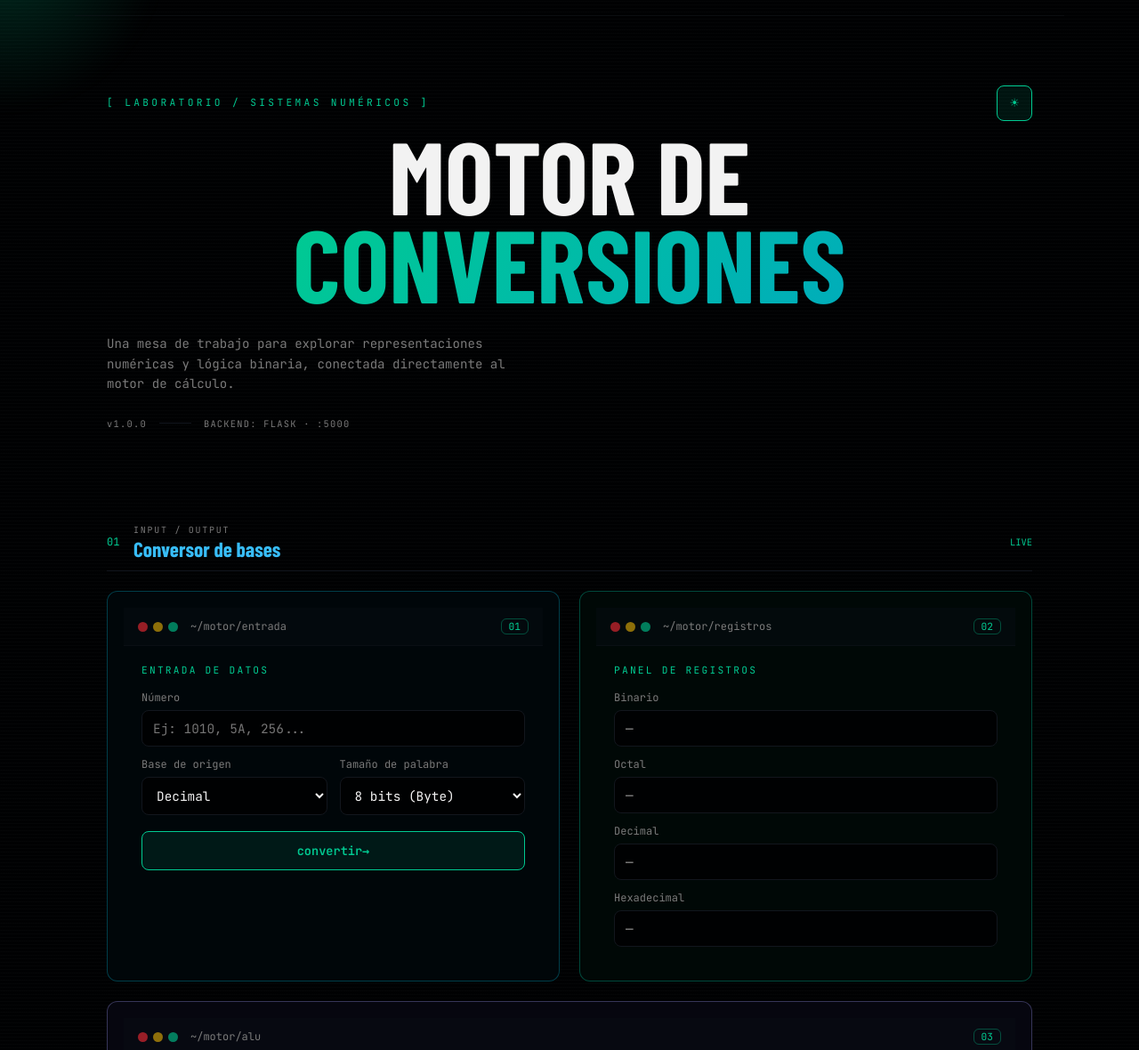
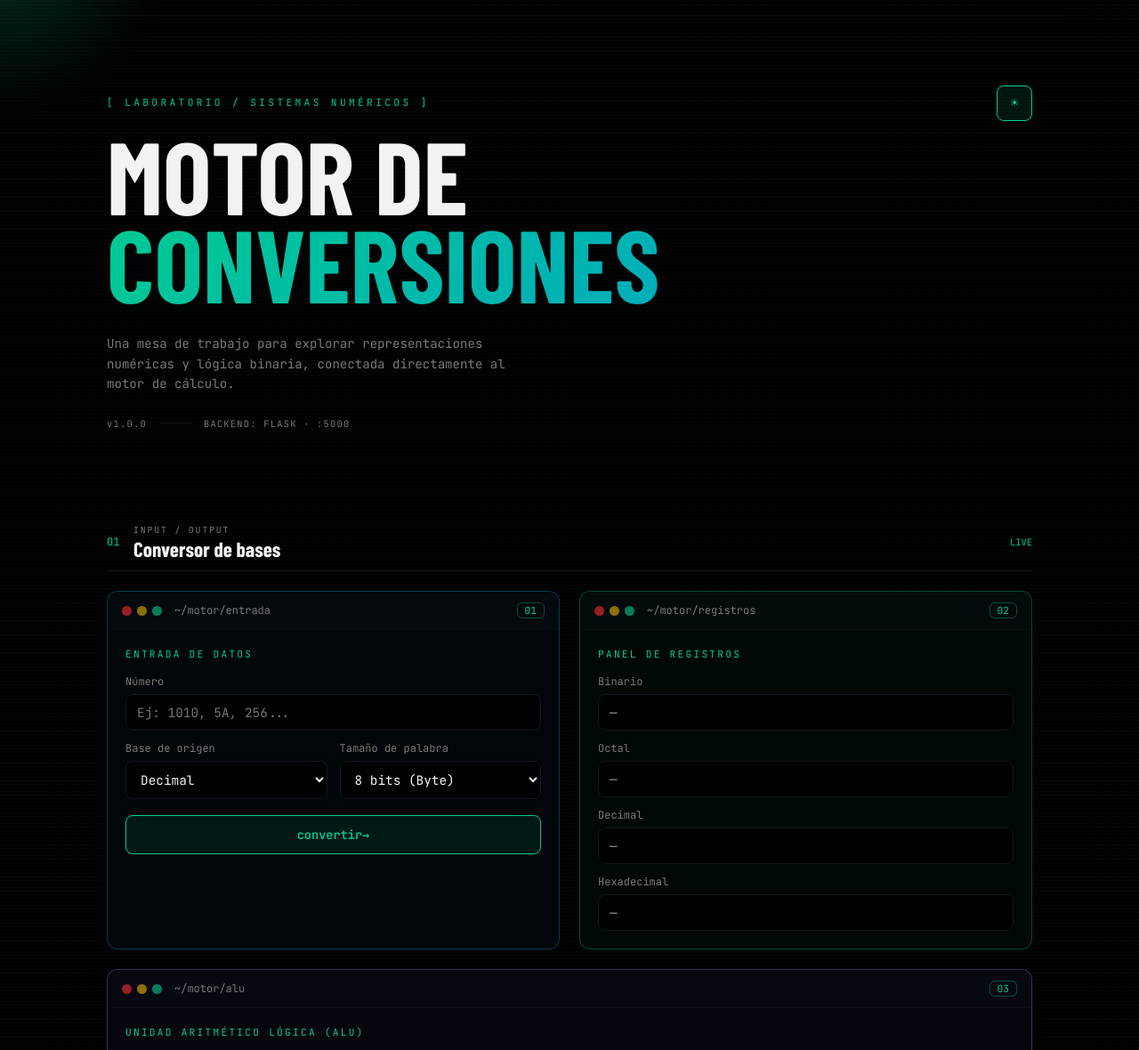
Before and after one commit to NoName-IA/motor_conversion_bases_vercel, a plain HTML site: page public/index.html in a window 1280 px wide. Shown: the part 59-1239 px from the top of the page at 89% size. Drawn offline with nearby package versions, Linux system fonts and the light colour scheme; a web font is replaced by a local one.

Commit message:
Enhance CSS styles for page header and workbench heading for improved readability

```diff
--- a/public/style.css
+++ b/public/style.css
@@ -117,7 +117,7 @@ body { max-width: none; padding: 0; background: var(--background); color: var(--
 .theme-toggle { position: absolute; top: 0; right: 0; width: 40px; height: 40px; margin: 0; padding: 8px; }
 .theme-icon { font-size: 1rem; line-height: 1; } .theme-label { display: none; }
 .eyebrow { font-size: 0.7rem; text-transform: uppercase; letter-spacing: 0.3em; color: var(--primary); margin: 0 0 25px; }
-.page-header h1 { font-family: var(--font-display); font-size: clamp(4.4rem, 10vw, 7.2rem); line-height: 0.86; margin: 0 0 30px; font-weight: 800; }
+.page-header h1 { font-family: var(--font-display); font-size: clamp(4.4rem, 10vw, 7.2rem); line-height: 0.86; margin: 0 0 30px; font-weight: 800; text-align: left; }
 .typing-title { display: inline-block; overflow: hidden; max-width: 0; vertical-align: bottom; white-space: nowrap; animation: typing-title 1.4s steps(12, end) 0.35s forwards; }
 .text-gradient { background: linear-gradient(135deg, var(--primary), oklch(0.65 0.18 200)); -webkit-background-clip: text; background-clip: text; -webkit-text-fill-color: transparent; }
 .subtitle { font-size: 0.88rem; color: var(--muted-foreground); max-width: 460px; margin: 0 0 26px; line-height: 1.6; }
@@ -126,9 +126,9 @@ body { max-width: none; padding: 0; background: var(--background); color: var(--
 .workbench-heading { grid-column: 1 / -1; display: flex; align-items: center; justify-content: space-between; border-bottom: 1px solid var(--border); padding: 0 0 12px; }
 .workbench-heading > div { display: grid; grid-template-columns: 20px auto; column-gap: 10px; align-items: center; }
 .section-index { grid-row: 1 / span 2; color: var(--primary); font-size: 0.75rem; } .section-kicker { color: var(--muted-foreground); font-size: 0.62rem; letter-spacing: 0.18em; }
-.workbench-heading h2 { grid-column: 2; margin: 4px 0 0; font-family: var(--font-display); font-size: 1.45rem; line-height: 1; } .live-status { color: var(--primary); font-size: 0.65rem; }
+.workbench-heading h2 { grid-column: 2; margin: 4px 0 0; font-family: var(--font-display); font-size: 1.45rem; line-height: 1; color: var(--foreground); } .live-status { color: var(--primary); font-size: 0.65rem; }
 .dot-pulse { width: 6px; height: 6px; border-radius: 50%; background: var(--primary); animation: pulse-dot 1.6s ease-in-out infinite; }
-.card { border: 1px solid var(--border); border-radius: 0.75rem; background: var(--card-glass); overflow: hidden; margin-bottom: 22px; }
+.card { border: 1px solid var(--border); border-radius: 0.75rem; background: var(--card-glass); overflow: hidden; margin-bottom: 22px; padding: 0; }
 .card:nth-of-type(1) { background: oklch(0.12 0.025 215 / 0.82); border-color: oklch(0.48 0.09 215 / 0.55); }
 .card:nth-of-type(2) { background: oklch(0.13 0.025 175 / 0.82); border-color: oklch(0.52 0.1 175 / 0.55); }
 .card:nth-of-type(3) { background: oklch(0.14 0.025 285 / 0.82); border-color: oklch(0.5 0.09 285 / 0.55); }
```
